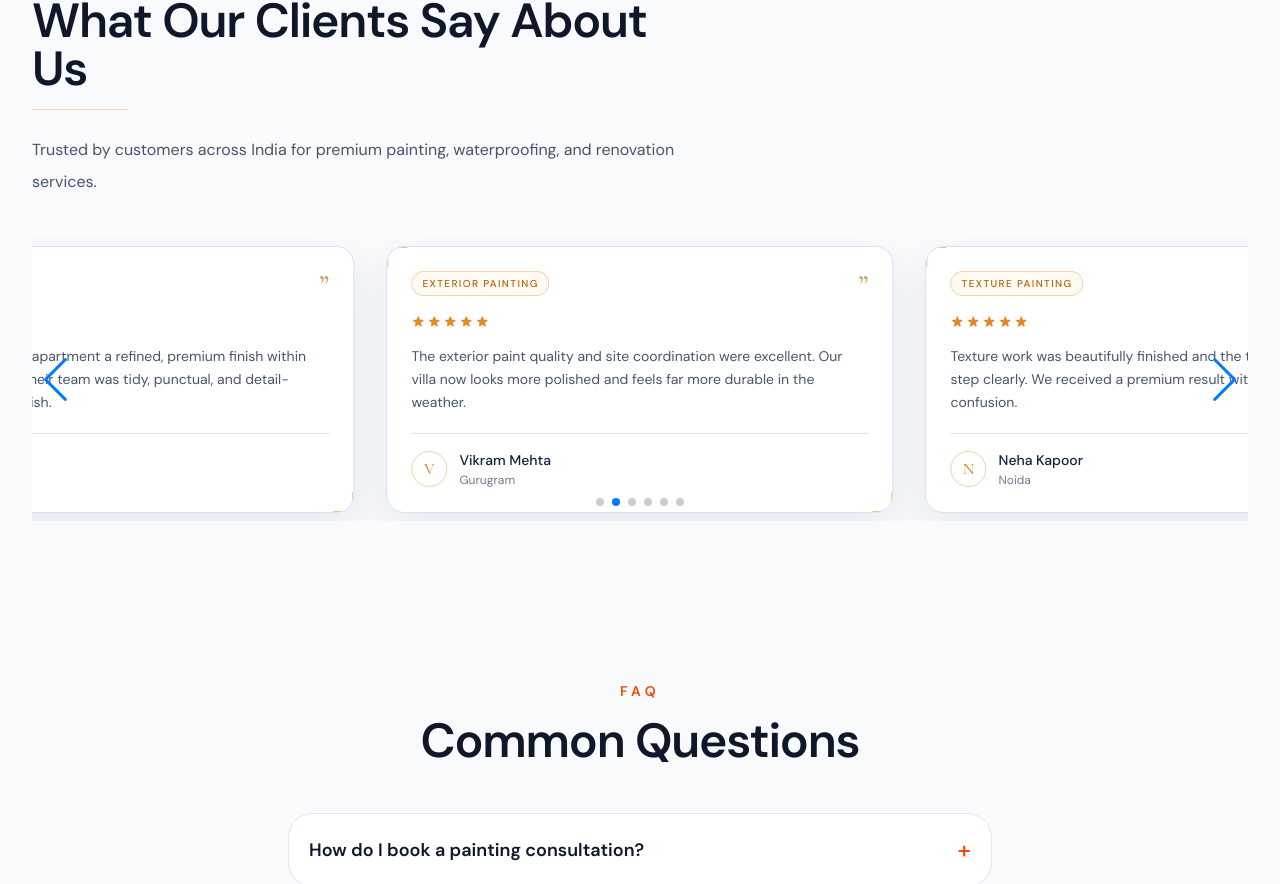
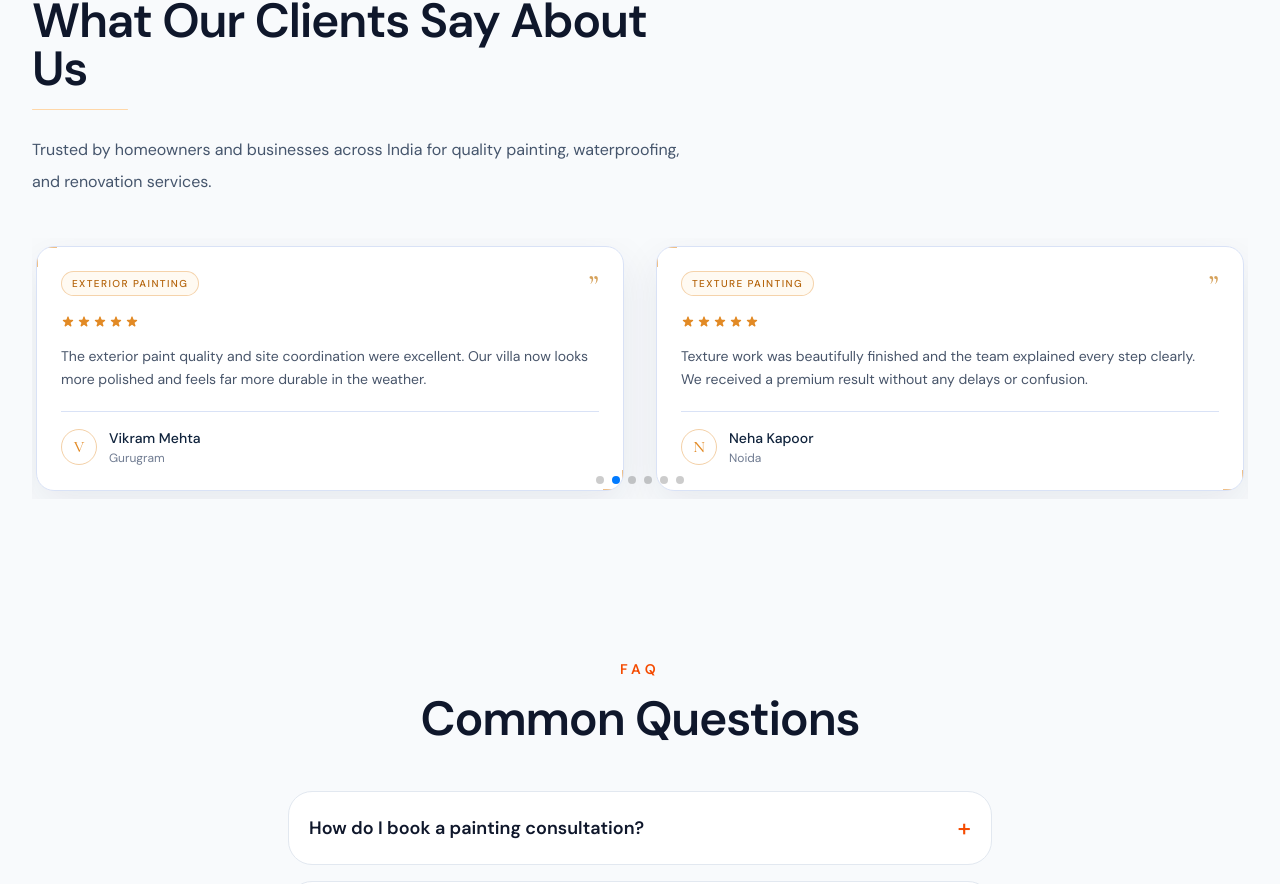
Before and after one commit to ahirsuraj1263-hash/aradhya-paints, a Next.js app: page / in a window 1280 px wide. Shown: the part 4852-5736 px from the top of the page. Built offline with nearby package versions, Linux system fonts and the light colour scheme.

Commit message:
change testimonial layout

```diff
--- a/app/page.tsx
+++ b/app/page.tsx
@@ -307,7 +307,7 @@ export default function HomePage() {
             </h2>
             <div className="mt-4 h-px w-24 rounded-full bg-orange-200" />
             <p className="mt-6 max-w-2xl text-base leading-8 text-slate-600">
-              Trusted by customers across India for premium painting, waterproofing, and renovation services.
+              Trusted by homeowners and businesses across India for quality painting, waterproofing, and renovation services.
             </p>
           </div>
           <div className="mt-10">
--- a/components/home/TestimonialsSlider.tsx
+++ b/components/home/TestimonialsSlider.tsx
@@ -1,32 +1,30 @@
 "use client";
 
 import { Swiper, SwiperSlide } from "swiper/react";
-import { Navigation, Pagination, Autoplay } from "swiper/modules";
+import { Pagination, Autoplay } from "swiper/modules";
 import { TESTIMONIALS } from "@/lib/testimonials";
 import { TestimonialCard } from "@/components/home/TestimonialCard";
 
 import "swiper/css";
-import "swiper/css/navigation";
 import "swiper/css/pagination";
 
 export function TestimonialsSlider() {
   return (
     <div className="mt-10">
       <Swiper
-        modules={[Navigation, Pagination, Autoplay]}
+        modules={[Pagination, Autoplay]}
         slidesPerView={1}
         spaceBetween={24}
-        centeredSlides
         grabCursor
-        navigation
         pagination={{ clickable: true }}
-        autoplay={{ delay: 4500, disableOnInteraction: false }}
+        autoplay={{ delay: 2800, disableOnInteraction: false, pauseOnMouseEnter: false }}
+        speed={1200}
         loop
         breakpoints={{
           640: { slidesPerView: 1.05 },
           768: { slidesPerView: 1.25 },
-          1024: { slidesPerView: 1.7 },
-          1280: { slidesPerView: 2.3 },
+          1024: { slidesPerView: 2 },
+          1280: { slidesPerView: 2 },
         }}
         className="py-5"
       >
```
